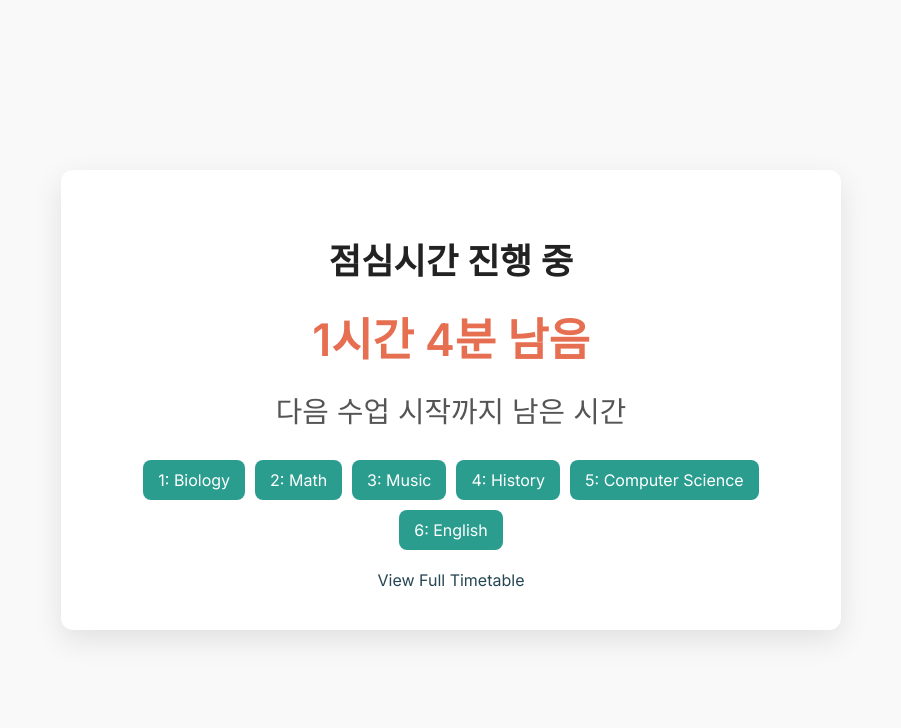
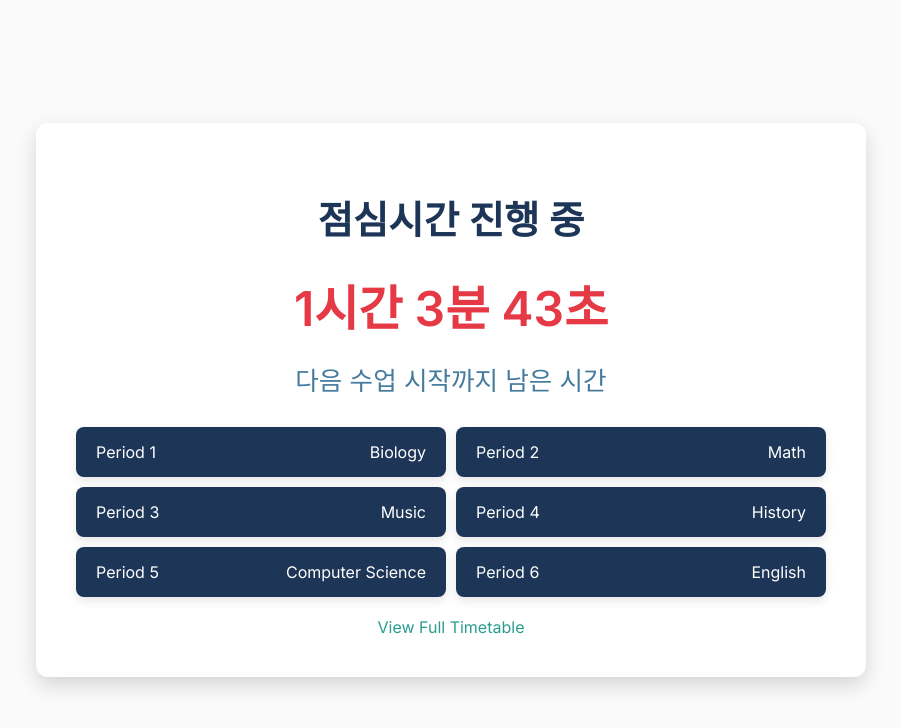
Before and after one commit to shyun8/timetable, a plain HTML site: page index.html in a window 1280 px wide. Shown: the whole page, without its empty margins (189-1090 px from the left). Drawn offline with Linux system fonts and the light colour scheme.

Commit message:
Update index.html

```diff
--- a/index.html
+++ b/index.html
@@ -8,8 +8,8 @@
   <style>
     body {
       font-family: 'Inter', sans-serif;
-      background-color: #f9f9f9;
-      color: #333;
+      background-color: #fafafa;
+      color: #2d2d2d;
       margin: 0;
       padding: 0;
       display: flex;
@@ -22,54 +22,57 @@
 
     .container {
       text-align: center;
-      background: #fff;
+      background: #ffffff;
       padding: 40px;
       border-radius: 12px;
-      box-shadow: 0 10px 30px rgba(0, 0, 0, 0.1);
-      max-width: 700px;
-      width: 100%;
+      box-shadow: 0 8px 20px rgba(0, 0, 0, 0.15);
+      max-width: 750px;
+      width: 90%;
     }
 
     h1.status {
-      font-size: 2.2rem;
+      font-size: 2.4rem;
       font-weight: 600;
-      color: #222;
-      margin-bottom: 20px;
+      color: #1d3557;
+      margin-bottom: 25px;
     }
 
     .time-left {
-      font-size: 2.8rem;
+      font-size: 3rem;
       font-weight: 600;
-      color: #e76f51;
+      color: #e63946;
       margin-bottom: 20px;
     }
 
     .message {
-      font-size: 1.8rem;
+      font-size: 1.6rem;
       font-weight: 400;
-      color: #555;
+      color: #457b9d;
       margin-bottom: 30px;
     }
 
     .timetable {
-      display: flex;
-      justify-content: center;
+      display: grid;
+      grid-template-columns: repeat(2, 1fr);
       gap: 10px;
-      flex-wrap: wrap;
-      margin-bottom: 20px;
+      margin: 20px 0;
     }
 
     .timetable div {
-      background-color: #2a9d8f;
+      background-color: #1d3557;
       color: white;
       border-radius: 8px;
-      padding: 10px 15px;
+      padding: 15px 20px;
       font-size: 1rem;
       font-weight: 500;
+      box-shadow: 0 4px 10px rgba(0, 0, 0, 0.1);
+      display: flex;
+      justify-content: space-between;
+      align-items: center;
     }
 
     .footer a {
-      color: #264653;
+      color: #2a9d8f;
       text-decoration: none;
       font-size: 1rem;
       font-weight: 500;
@@ -83,7 +86,7 @@
 <body>
   <div class="container">
     <h1 id="status" class="status">Loading...</h1>
-    <div id="time-left" class="time-left">--:--</div>
+    <div id="time-left" class="time-left">--시간 --분 --초</div>
     <div id="message" class="message">Please wait...</div>
     <div class="timetable" id="timetable"></div>
     <div class="footer">
@@ -113,8 +116,7 @@
 
     const today = new Date();
     const day = today.toLocaleString("en-US", { weekday: "long" });
-    const nowMinutes = today.getHours() * 60 + today.getMinutes();
-
+    const now = new Date();
     const isWeekend = ["Saturday", "Sunday"].includes(day);
     const classes = timetable[day] || [];
     const timetableEl = document.getElementById("timetable");
@@ -126,27 +128,27 @@
     function getTimeDiff(time) {
       const [hour, minute] = time.split(":").map(Number);
       const totalMinutes = hour * 60 + minute;
+      const nowMinutes = now.getHours() * 60 + now.getMinutes();
       return totalMinutes - nowMinutes;
     }
 
     // Render today's timetable
-    classes.forEach((cls, index) => {
-      const periodEl = document.createElement("div");
-      periodEl.textContent = `${index + 1}: ${cls}`;
-      timetableEl.appendChild(periodEl);
-    });
+    function renderTimetable() {
+      timetableEl.innerHTML = "";
+      classes.forEach((cls, index) => {
+        const periodEl = document.createElement("div");
+        periodEl.innerHTML = `<span>Period ${index + 1}</span> <span>${cls}</span>`;
+        timetableEl.appendChild(periodEl);
+      });
+    }
 
-    // Determine current status
+    // Update the status and time left
     function updateStatus() {
-      if (isWeekend) {
-        statusEl.textContent = "오늘은 수업이 없어요!";
-        timeLeftEl.textContent = "Enjoy your weekend!";
-        messageEl.textContent = "Relax and recharge for the next week!";
-        return;
-      }
-
+      const now = new Date();
+      const nowMinutes = now.getHours() * 60 + now.getMinutes();
+      const nowSeconds = now.getSeconds();
       let status = "이따 만나요!";
-      let timeLeftMessage = "";
+      let timeLeftMessage = "--시간 --분 --초";
       let nextClass = null;
 
       for (let i = 0; i < periods.length; i++) {
@@ -157,13 +159,13 @@
         if (startDiff <= 0 && endDiff > 0) {
           // During class
           status = `${classes[i]} 수업 진행 중`;
-          timeLeftMessage = `${Math.floor(endDiff / 60)}시간 ${endDiff % 60}분 남음`;
+          timeLeftMessage = formatTime(endDiff * 60 - nowSeconds);
           messageEl.textContent = `${classes[i]} 종료까지 남은 시간`;
           break;
         } else if (startDiff > 0) {
           // Before next class
           status = "쉬는 시간 진행 중";
-          timeLeftMessage = `${Math.floor(startDiff / 60)}시간 ${startDiff % 60}분 남음`;
+          timeLeftMessage = formatTime(startDiff * 60 - nowSeconds);
           nextClass = classes[i];
           messageEl.textContent = `${nextClass} 시작까지 남은 시간`;
           break;
@@ -173,20 +175,31 @@
       // Special cases
       if (getTimeDiff("12:30") <= 0 && getTimeDiff("13:40") > 0) {
         status = "점심시간 진행 중";
-        timeLeftMessage = `${Math.floor(getTimeDiff("13:40") / 60)}시간 ${getTimeDiff("13:40") % 60}분 남음`;
+        timeLeftMessage = formatTime(getTimeDiff("13:40") * 60 - nowSeconds);
         messageEl.textContent = "다음 수업 시작까지 남은 시간";
-      } else if (getTimeDiff("16:30") <= 0) {
+      } else if (getTimeDiff("16:30") <= 0 || getTimeDiff("08:40") > 0) {
         status = "내일 만나요!";
-        timeLeftMessage = "오늘 하루 수업이 끝났습니다!";
-        messageEl.textContent = "즐거운 저녁 되세요!";
+        const nextDayTime = now.getHours() >= 16 ? "08:40" : "16:30";
+        timeLeftMessage = formatTime(getTimeDiff(nextDayTime) * 60 - nowSeconds);
+        messageEl.textContent = "새로운 하루를 준비하세요!";
       }
 
       statusEl.textContent = status;
       timeLeftEl.textContent = timeLeftMessage;
     }
 
+    // Format time into "hh시간 mm분 ss초"
+    function formatTime(seconds) {
+      const h = Math.floor(seconds / 3600);
+      const m = Math.floor((seconds % 3600) / 60);
+      const s = seconds % 60;
+      return `${h > 0 ? h + "시간 " : ""}${m}분 ${s}초`;
+    }
+
+    // Initialize the app
+    renderTimetable();
     updateStatus();
-    setInterval(updateStatus, 60000); // Update every minute
+    setInterval(updateStatus, 1000); // Update every second
   </script>
 </body>
 </html>
```
